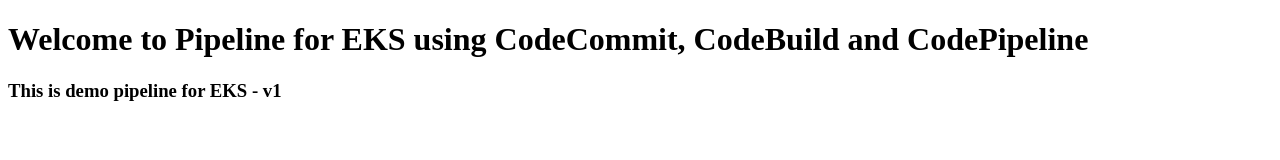
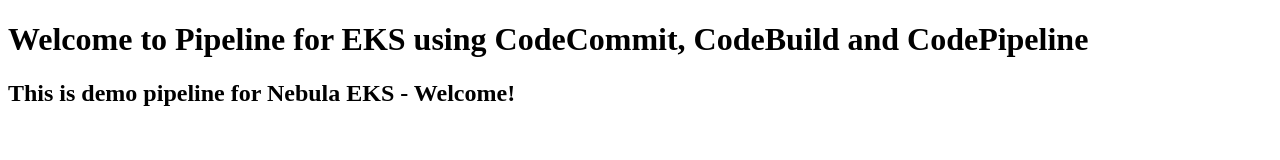
Before and after one commit to alexanderliu-creator/nebula_codepipeline_demo, a plain HTML site: page app/index.html in a window 1280 px wide. Drawn offline with Linux system fonts and the light colour scheme.

Commit message:
feat: modify deployment.yaml content

```diff
--- a/app/index.html
+++ b/app/index.html
@@ -1,6 +1,6 @@
 <!DOCTYPE html>
 <html>
       <h1>Welcome to Pipeline for EKS using CodeCommit, CodeBuild and CodePipeline </h1>
-      <h3> This is demo pipeline for EKS - v1</h3>
+      <h2> This is demo pipeline for Nebula EKS - Welcome!</h2>
    </body>
 </html>
```
Also changed, not shown: 1 other file.
